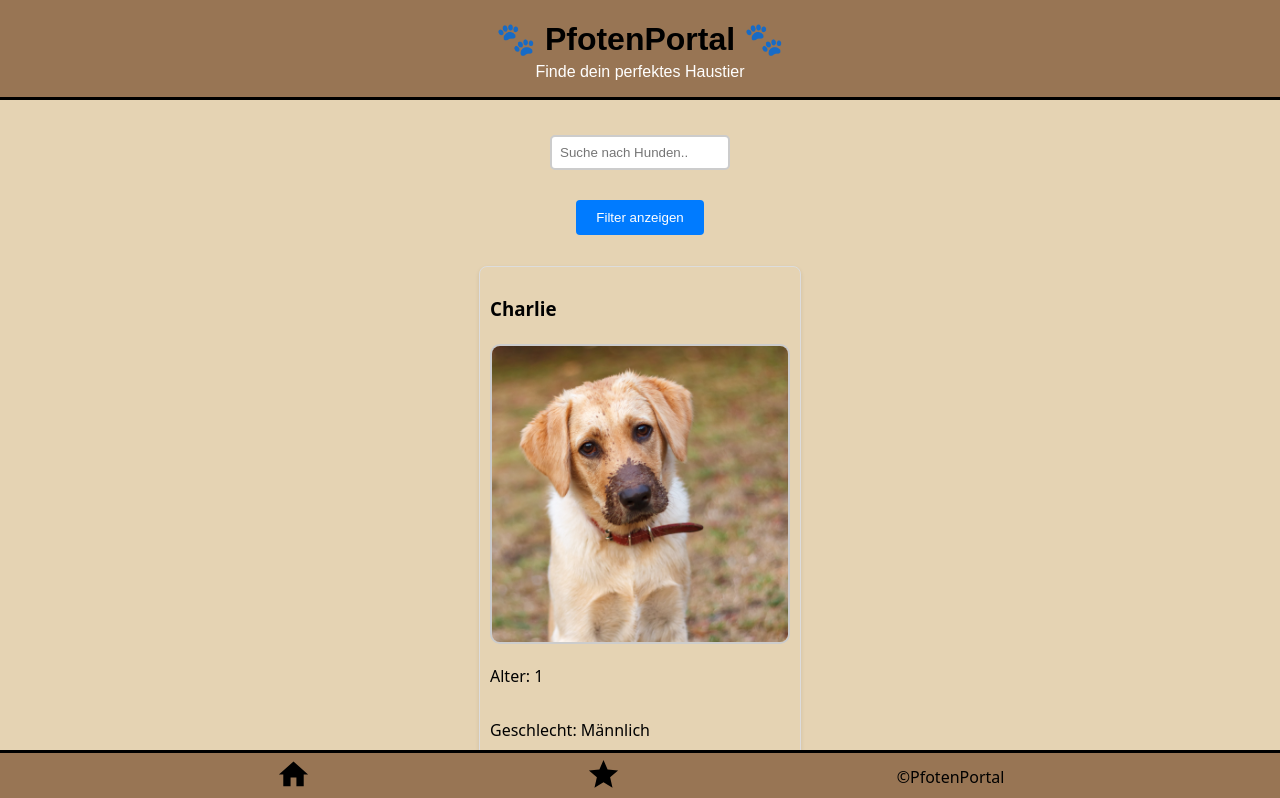
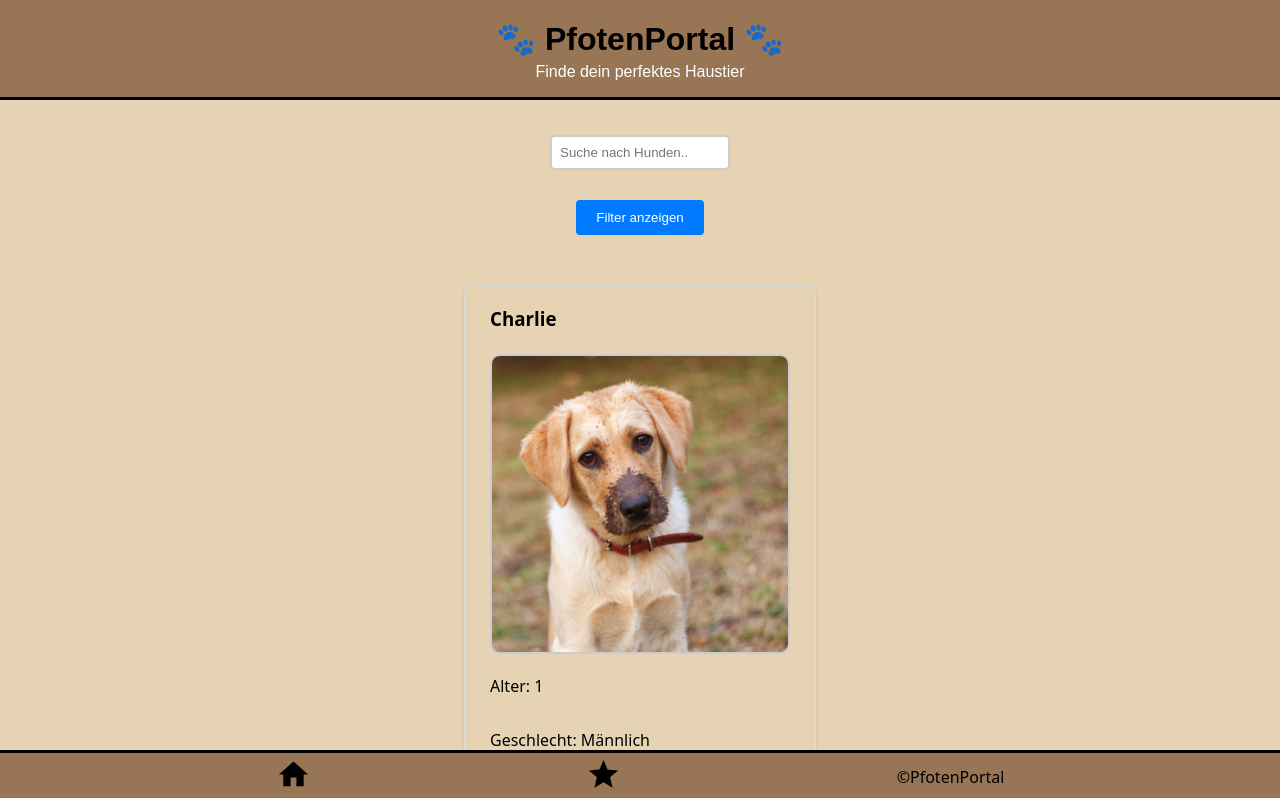
Before and after one commit to DErdmann1/Pfoten-Portal, a Next.js app: page /dogs in a window 1280 px wide. Shown: the top 798 px of the page. Built offline with nearby package versions, Linux system fonts and the light colour scheme.

Commit message:
add top margin and padding

```diff
--- a/components/Doglist/index.js
+++ b/components/Doglist/index.js
@@ -22,8 +22,10 @@ const ListItem = styled.li`
   flex-direction: column;
   border: 1px solid #ddd;
   border-radius: 8px;
-  padding: 10px;
-  margin: 10px;
+  padding-left: 25px;
+  padding-right: 25px;
+  margin-top: 30px;
+  margin-bottom: 60px;
   box-shadow: 0 2px 4px rgba(0, 0, 0, 0.1);
 `;
 
```
